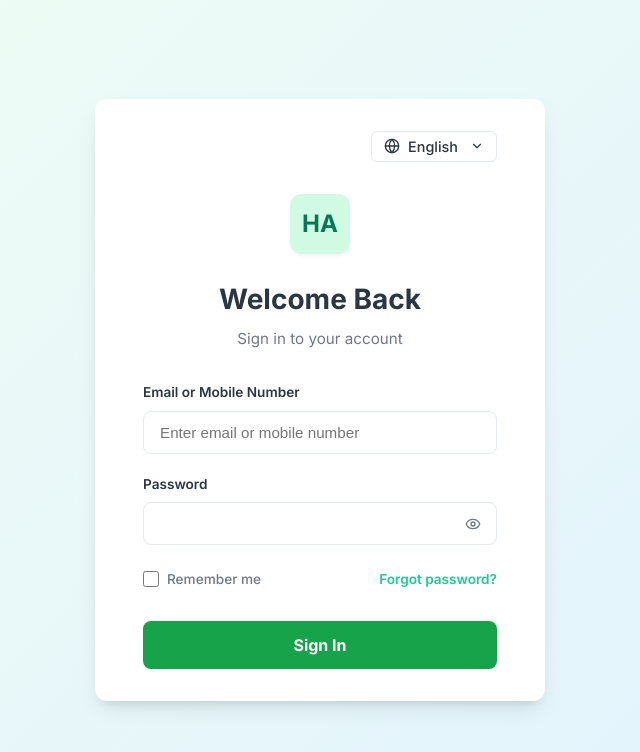
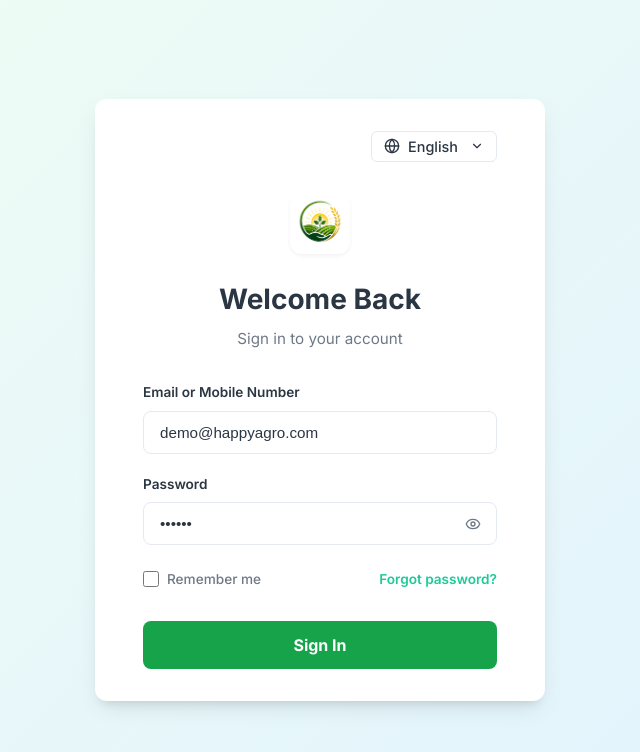
Before and after one commit to hdpatel234/happy-agro-frontend, a Next.js app: page /login in a window 1280 px wide. Shown: the top 752 px of the page, without its empty margins (320-960 px from the left). Built offline with nearby package versions, Linux system fonts and the light colour scheme.

Commit message:
feat: implement login page with authentication state management and dashboard layout structure

```diff
--- a/src/app/login/page.tsx
+++ b/src/app/login/page.tsx
@@ -10,8 +10,8 @@ import './page.css';
 export default function LoginPage() {
     const router = useRouter();
     const { language, setLanguage, t } = useLanguage();
-    const [email, setEmail] = useState('');
-    const [password, setPassword] = useState('');
+    const [email, setEmail] = useState('demo@happyagro.com');
+    const [password, setPassword] = useState('123456');
     const [showPassword, setShowPassword] = useState(false);
     const [isLangOpen, setIsLangOpen] = useState(false);
     const langRef = useRef<HTMLDivElement>(null);
@@ -29,7 +29,7 @@ export default function LoginPage() {
     const handleLogin = (e: React.FormEvent) => {
         e.preventDefault();
         if (email && password) {
-            // In-memory authentication placeholder
+            localStorage.setItem('isAuthenticated', 'true');
             router.push('/');
         } else {
             alert(t('login.alert_empty'));
@@ -62,7 +62,9 @@ export default function LoginPage() {
                 {/* Logo and Titles */}
                 <div className="login-branding">
                     <div className="login-logo-container">
-                        <div className="login-logo-icon">HA</div>
+                        <div className="login-logo-icon" style={{ background: 'transparent' }}>
+                            <img src="/logo.png" alt="KrishiRatna Logo" style={{ width: '100%', height: '100%', objectFit: 'contain' }} />
+                        </div>
                     </div>
                     <h1 className="login-title">{t('login.title')}</h1>
                     <p className="login-subtitle">{t('login.subtitle')}</p>
--- a/src/components/layout/ClientLayout.tsx
+++ b/src/components/layout/ClientLayout.tsx
@@ -1,14 +1,31 @@
 "use client";
 
 import React, { useState, useEffect } from 'react';
-import { usePathname } from 'next/navigation';
+import { usePathname, useRouter } from 'next/navigation';
 import Sidebar from '@/components/layout/Sidebar';
 import Header from '@/components/layout/Header';
 
 export default function ClientLayout({ children }: { children: React.ReactNode }) {
   const pathname = usePathname();
+  const router = useRouter();
   const [isSidebarMinimized, setIsSidebarMinimized] = useState(false);
   const [isMobile, setIsMobile] = useState(false);
+  const [isAuthenticated, setIsAuthenticated] = useState<boolean | null>(null);
+
+  useEffect(() => {
+    const checkAuth = () => {
+      const auth = localStorage.getItem('isAuthenticated');
+      if (auth === 'true') {
+        setIsAuthenticated(true);
+      } else {
+        setIsAuthenticated(false);
+        if (pathname !== '/login') {
+          router.push('/login');
+        }
+      }
+    };
+    checkAuth();
+  }, [pathname, router]);
 
   useEffect(() => {
     const handleResize = () => {
@@ -28,6 +45,10 @@ export default function ClientLayout({ children }: { children: React.ReactNode }
     return <main className="auth-layout">{children}</main>;
   }
 
+  if (isAuthenticated === null) return null; // Avoid rendering flash before checking auth
+
+  if (!isAuthenticated) return null;
+
   const toggleSidebar = () => setIsSidebarMinimized(!isSidebarMinimized);
 
   return (
--- a/src/components/layout/Header.tsx
+++ b/src/components/layout/Header.tsx
@@ -1,7 +1,7 @@
 "use client";
 
 import React, { useState, useRef, useEffect } from 'react';
-import { usePathname } from 'next/navigation';
+import { usePathname, useRouter } from 'next/navigation';
 import Link from 'next/link';
 import { Bell, Globe, ChevronDown, Clock, Building2, Settings, List, LogOut, Menu } from 'lucide-react';
 import { useLanguage } from '@/context/LanguageContext';
@@ -19,6 +19,7 @@ export default function Header({ toggleSidebar, isMobile }: HeaderProps) {
     const langRef = useRef<HTMLDivElement>(null);
     const profileRef = useRef<HTMLDivElement>(null);
     const pathname = usePathname();
+    const router = useRouter();
     const { language, setLanguage, t } = useLanguage();
 
     useEffect(() => {
@@ -172,7 +173,7 @@ export default function Header({ toggleSidebar, isMobile }: HeaderProps) {
                                 <span>{t('header.shop_list')}</span>
                             </Link>
                             <div className="dropdown-divider"></div>
-                            <div className="dropdown-item text-danger" onClick={() => setIsProfileOpen(false)}>
+                            <div className="dropdown-item text-danger" onClick={() => { setIsProfileOpen(false); localStorage.removeItem('isAuthenticated'); router.push('/login'); }}>
                                 <LogOut size={16} className="item-icon text-danger" />
                                 <span>{t('header.logout')}</span>
                             </div>
```
